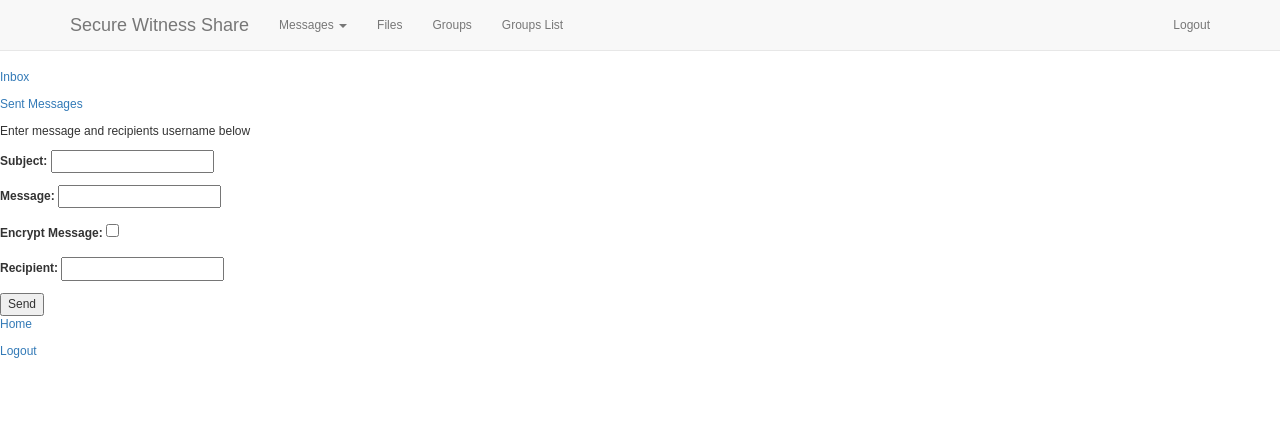
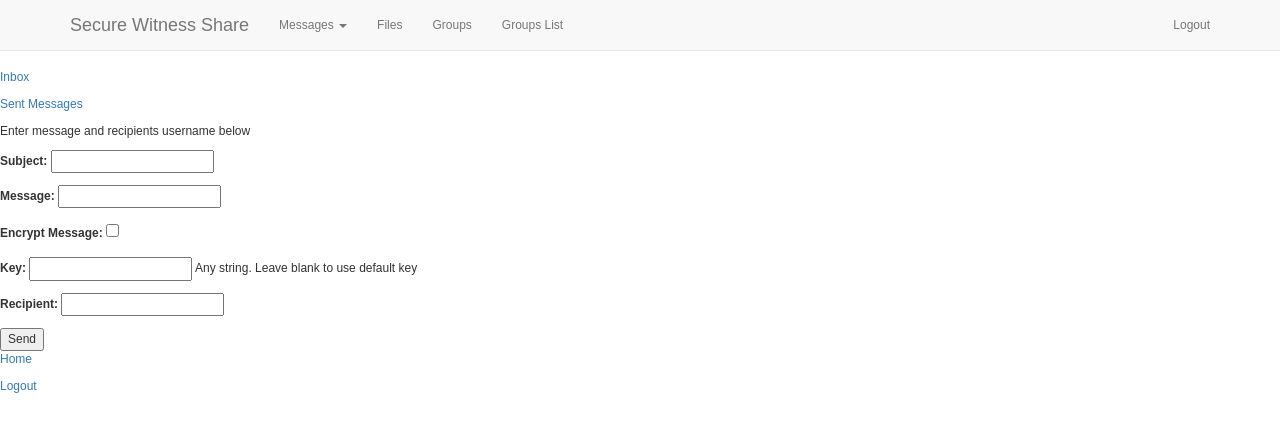
Before and after one commit to khumphries/DjangoProject, a Django app: page /messages/ in a window 1280 px wide. Shown: the top 432 px of the page. Run offline with Django 3.2, Linux system fonts and the light colour scheme; a user stored in the database is signed in; some libraries are stand-ins or nearby versions.

Commit message:
Encrypt and decrypt messages with key input by user

```diff
--- a/myapplication/encrypt_message.py
+++ b/myapplication/encrypt_message.py
@@ -22,5 +22,5 @@ def decrypt_msg(msg, key=None):
 
 
 #msg = "hello"
-#enc = encrypt_msg(msg)
-#print(decrypt_msg(enc).decode('utf-8'))
+#enc = encrypt_msg(msg, "123456789")
+#print(decrypt_msg(enc, "123456789"))
--- a/myapplication/forms.py
+++ b/myapplication/forms.py
@@ -34,10 +34,11 @@ class GroupsForm(forms.Form):
     username = forms.CharField(label='User Name', max_length=30)
 
 class MessageForm(forms.Form):
-	subject = forms.CharField(label="Subject", max_length=50)
-	msg = forms.CharField(label="Message", max_length=500)
-	receiver = forms.CharField(label="Recipient", max_length=30)
-	encrypt = forms.BooleanField(label="Encrypt Message", initial=False, required=False)
+    subject = forms.CharField(label="Subject", max_length=50)
+    msg = forms.CharField(label="Message", max_length=500)
+    receiver = forms.CharField(label="Recipient", max_length=30)
+    encrypt = forms.BooleanField(label="Encrypt Message", initial=False, required=False)
+    key = forms.CharField(label="Key", max_length = 50, help_text='Any string. Leave blank to use default key', required=False)
 
 class SiteManagerUserForm(forms.Form):
     username = forms.CharField(label='User Name', max_length=30)
--- a/myapplication/templates/myapplication/inbox.html
+++ b/myapplication/templates/myapplication/inbox.html
@@ -86,6 +86,8 @@
                     Message: {{message.msg}}
                 {% else %}
                     Message is encrypted.<br><br>
+                    Key:
+                    <input type="text" name = 'key'/>
                     <input type="submit" name = 'decrypt' value="Decrypt Message" />
                 {% endif %}
                 <br><br>
--- a/myapplication/templates/myapplication/messages.html
+++ b/myapplication/templates/myapplication/messages.html
@@ -74,9 +74,10 @@
             {% csrf_token %}
             <p>{{ form.non_field_errors }}</p>
             <p>{{ form.subject.label_tag }} {{ form.subject }}</p>
-            <p>{{form.msg.label_tag}} {{ form.msg }}</p>
-            <p>{{form.encrypt.label_tag}} {{form.encrypt}}</p>
-            <p>{{form.receiver.label_tag}} {{ form.receiver }}</p>
+            <p>{{ form.msg.label_tag}} {{ form.msg }}</p>
+            <p>{{ form.encrypt.label_tag}} {{ form.encrypt }}</p>
+            <p>{{ form.key.label_tag}} {{ form.key }} {{ form.key.help_text }}</p>
+            <p>{{ form.receiver.label_tag}} {{ form.receiver }}</p>
             <input type="submit" value="Send" />
             <p><a href="{% url 'home' %}">Home</a></p>
             <p><a href="{% url 'logout' %}">Logout</a></p>
--- a/myapplication/views.py
+++ b/myapplication/views.py
@@ -28,7 +28,6 @@ from myapplication.shell import shell
 from myapplication.shell import get_home_dct_from_user
 from myapplication.shell import pathFromDct
 
-#comment out if pycrypto import not working for you, also comment out the part in messages where it's used
 from myapplication.encrypt_message import encrypt_msg, decrypt_msg
 
 dctCurr = None
@@ -391,9 +390,12 @@ def messages(request):
             if form.is_valid():
                 if User.objects.filter(username=form.cleaned_data['receiver']).exists():
                     msg = request.POST.get('msg')
-                    #comment out if pycrypto import not working for you
                     if form.cleaned_data['encrypt'] == True:
-                        msg = str(encrypt_msg(msg))
+                        if form.cleaned_data['key'] != '':
+                            msg = str(encrypt_msg(msg, form.cleaned_data['key']))
+                        else:
+                            msg = str(encrypt_msg(msg))
+
                     newmsg = Message(subject= form.cleaned_data['subject'], msg = msg, sender = request.user, receiver=(User.objects.get(username=form.cleaned_data['receiver'])), encrypt=form.cleaned_data['encrypt'])
                     newmsg.save()
                     return HttpResponseRedirect(reverse('myapplication.views.messages'))
@@ -428,7 +430,11 @@ def inbox(request):
             receiver = request.POST.get('receiver')
             message = Message.objects.filter(msg=request.POST.get('msg'), display=True)[0]
             if 'decrypt' in request.POST:
-                message.msg = decrypt_msg(message.msg)
+                key = request.POST.get('key')
+                if key != '':
+                    message.msg = decrypt_msg(message.msg, key)
+                else:
+                    message.msg = decrypt_msg(message.msg)
                 message.encrypt = False
                 message.save()
                 state = "Message Decrypted"
```
